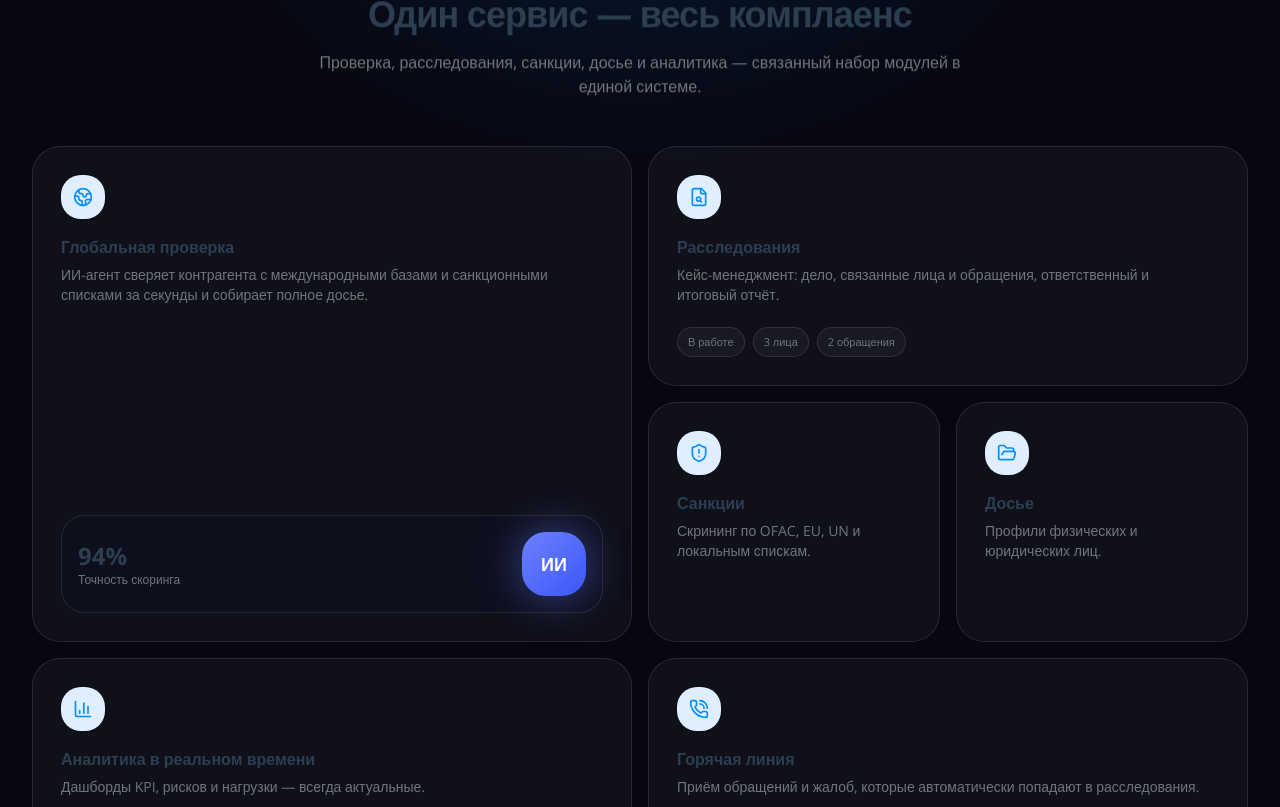
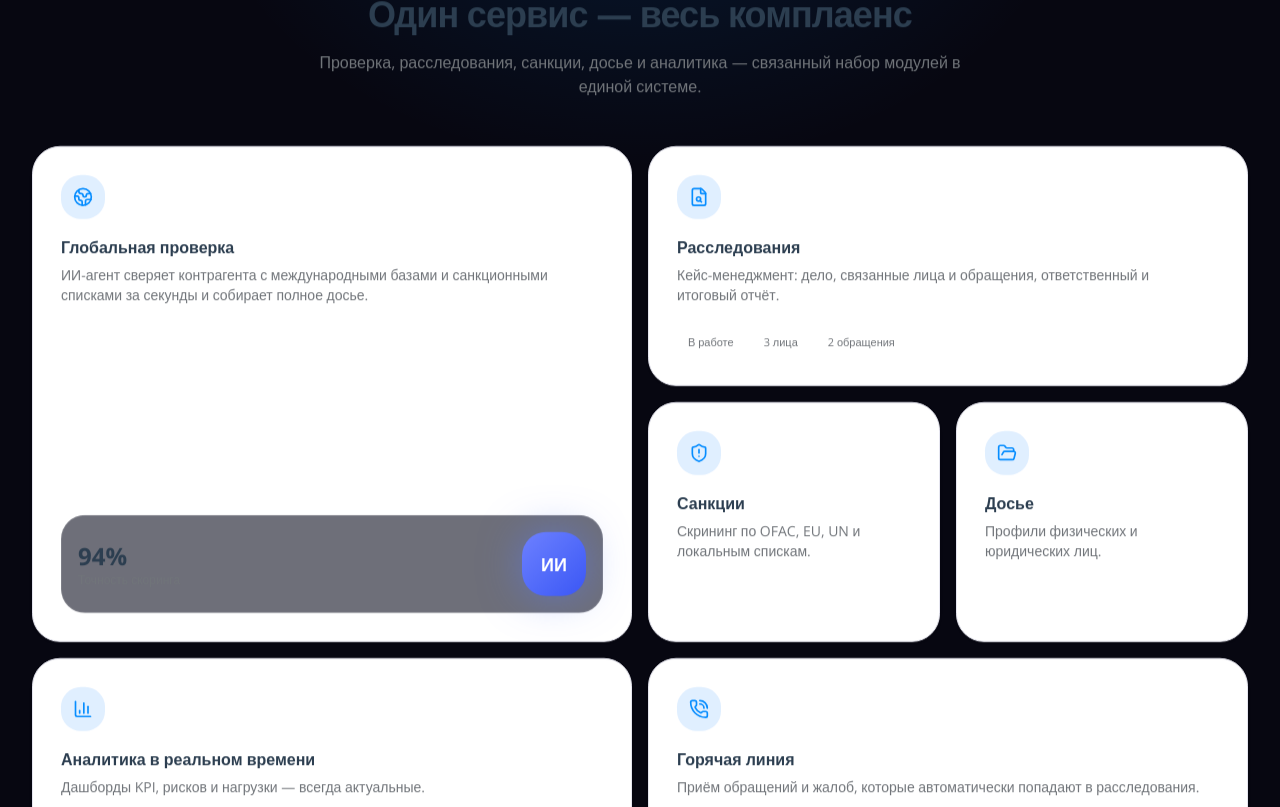
Before and after one commit to dzhmnklva012/-e-analytic, a Next.js app in the folder compliance-landing/: page / in a window 1280 px wide. Shown: the part 3273-4080 px from the top of the page. Built offline with nearby package versions, Linux system fonts and the light colour scheme.

Commit message:
Auto-update: capabilities-bento.tsx

```diff
--- a/compliance-landing/src/components/landing/capabilities-bento.tsx
+++ b/compliance-landing/src/components/landing/capabilities-bento.tsx
@@ -32,7 +32,7 @@ function Cell({
     <Reveal
       delay={delay}
       className={cn(
-        "group flex flex-col gap-4 rounded-3xl border border-white/10 bg-white/[0.04] p-6 backdrop-blur-sm transition-all hover:-translate-y-1 hover:border-primary/40 hover:bg-white/[0.06] sm:p-7",
+        "group flex flex-col gap-4 rounded-3xl border border-border bg-card p-6 shadow-sm transition-all hover:-translate-y-1 hover:border-primary/40 hover:shadow-lg sm:p-7",
         className,
       )}
     >
```
